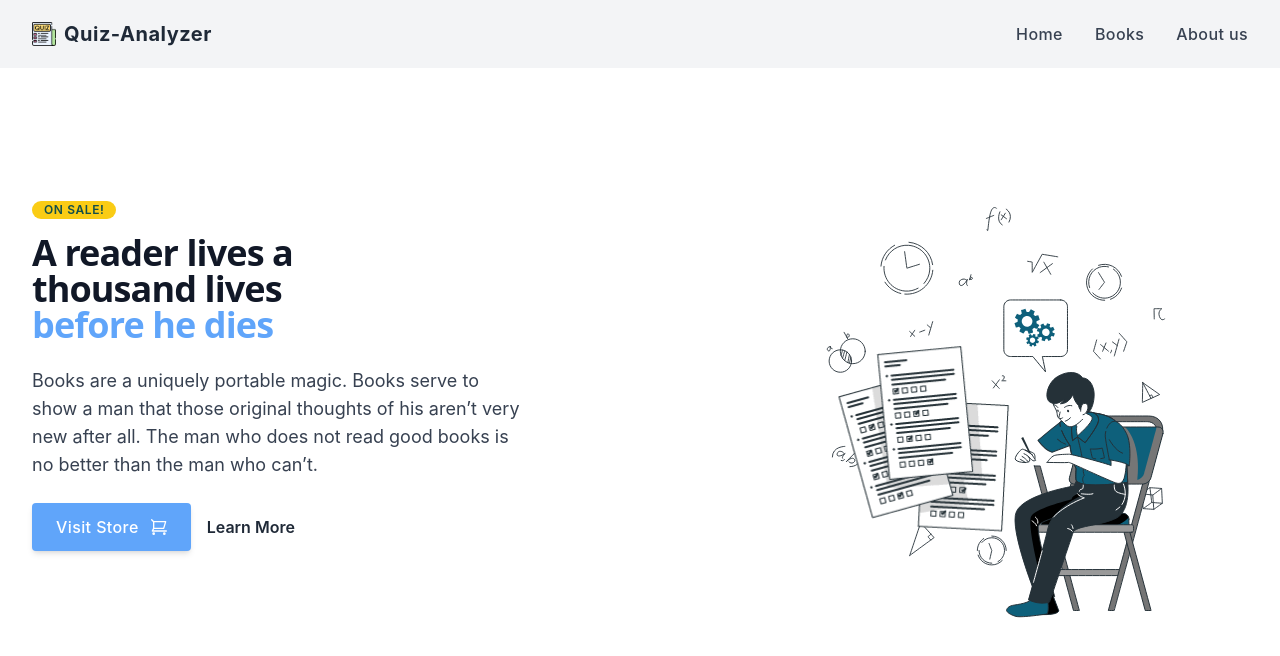
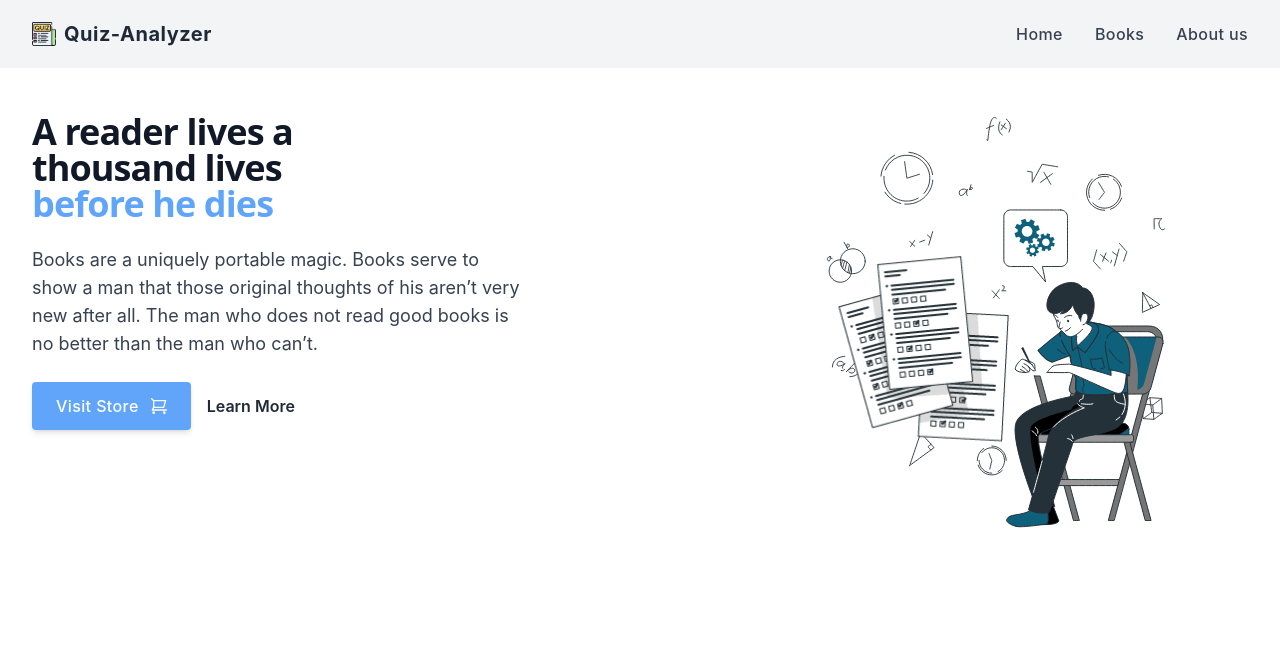
Before and after one commit to fariafarzanamukta/Edu, a React (Create React App) app: page / in a window 1280 px wide. Shown: the top 656 px of the page. Built offline with nearby package versions, Linux system fonts and the light colour scheme.

Commit message:
add banner

```diff
--- a/src/Pages/Home/Banner/Banner.js
+++ b/src/Pages/Home/Banner/Banner.js
@@ -4,15 +4,11 @@
 
 const Banner = () => {
     return (
-        <div className='px-4 py-16 mx-auto sm:max-w-xl md:max-w-full lg:max-w-screen-xl md:px-24 lg:px-8 lg:py-24'>
+        <div className='px-4 py-16 mx-auto sm:max-w-xl md:max-w-full lg:max-w-screen-xl md:px-24 lg:px-8 lg:py-2'>
         <div className='flex flex-col items-center justify-between lg:flex-row'>
           <div className='mb-10 lg:max-w-lg  lg:pr-5 lg:mb-0'>
-            <div className='max-w-xl mb-6 lg:mt-8'>
-              <div>
-                <p className='inline-block px-3 py-px mb-4 text-xs font-semibold tracking-wider text-teal-900 uppercase rounded-full bg-yellow-400'>
-                  On Sale!
-                </p>
-              </div>
+            <div className='max-w-xl mb-6 lg:mt-2'>
+              {/* <h1>That Quiz is a website featuring multiple-choice, matching, and short-answer tests on a variety of core subjects.</h1> */}
               <h2 className='max-w-lg mb-6 font-sans text-3xl font-bold tracking-tight text-gray-900 sm:text-4xl sm:leading-none'>
                 A reader lives a <br className='hidden md:block' /> thousand lives{' '}
                 <span className='inline-block text-blue-400'>before he dies</span>
```
